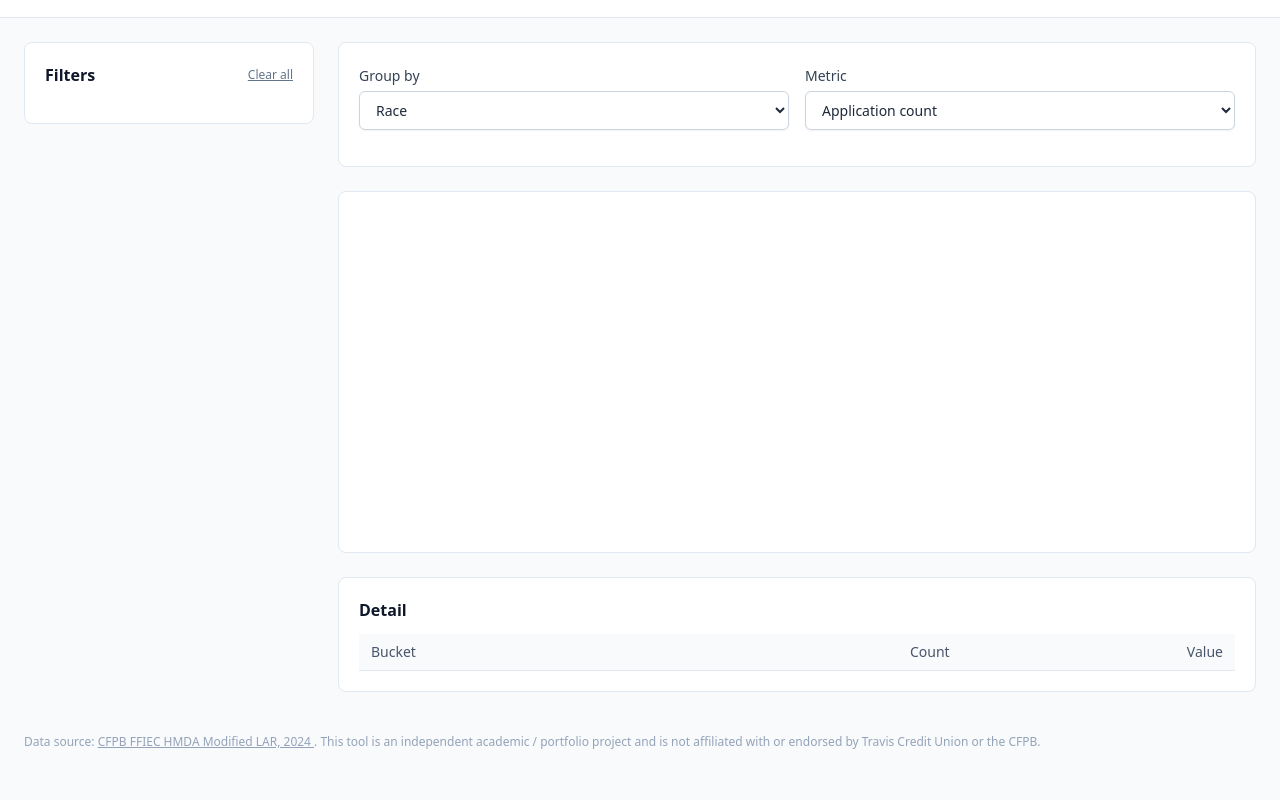
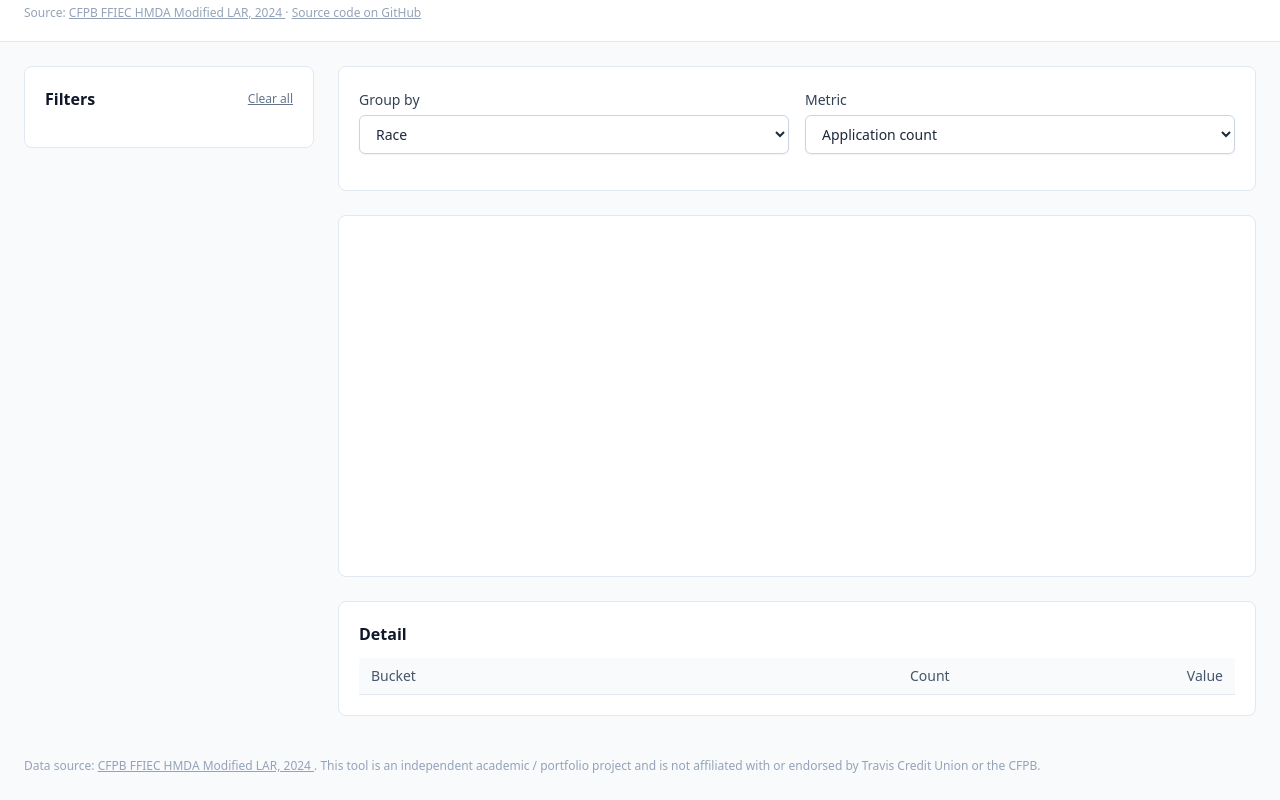
Before and after one commit to loyrZ/travis-cu-fair-lending, a website: page public/index.html in a window 1280 px wide. Shown: the part 79-879 px from the top of the page. Before the commit the page ends 855 px from the top, so only its background shows below. Drawn offline with nearby package versions, Linux system fonts and the light colour scheme; no server answers.

Commit message:
added credentials

```diff
--- a/public/index.html
+++ b/public/index.html
@@ -10,13 +10,26 @@
 </head>
 <body class="bg-slate-50 text-slate-800 min-h-screen">
 
-<!-- Header -->
 <header class="bg-white border-b border-slate-200">
   <div class="max-w-7xl mx-auto px-6 py-5">
     <h1 class="text-2xl font-semibold text-slate-900">Travis CU Fair Lending Explorer</h1>
     <p class="text-sm text-slate-500 mt-1">
       Interactive analysis of Travis Credit Union's 2024 HMDA loan applications.
       Public data sourced from the Consumer Financial Protection Bureau.
+    </p>
+    <p class="text-xs text-slate-400 mt-2">
+      Source:
+      <a href="https://ffiec.cfpb.gov/data-browser/data/2024?category=states&items=CA&leis=549300GAX7IKJUKCJE72"
+         target="_blank" rel="noopener"
+         class="underline hover:text-indigo-600">
+        CFPB FFIEC HMDA Modified LAR, 2024
+      </a>
+      ·
+      <a href="https://github.com/loyrZ/travis-cu-fair-lending"
+         target="_blank" rel="noopener"
+         class="underline hover:text-indigo-600">
+        Source code on GitHub
+      </a>
     </p>
   </div>
 </header>
```
